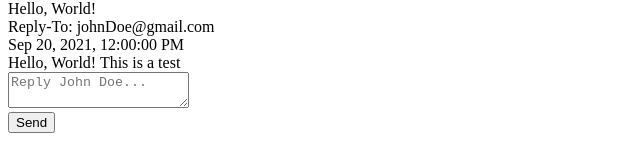
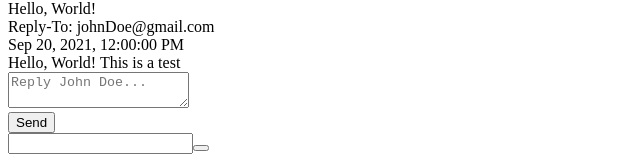
Before and after one commit to raphaelsanchez0/hear-mail, a Next.js app: page /email in a window 1280 px wide. Shown: the part 2557-2716 px from the top of the page, without its empty margins (0-640 px from the left). Built offline with nearby package versions, Linux system fonts and the light colour scheme; no server answers.

Commit message:
Added AI Functionality.

```diff
--- /dev/null
+++ b/app/open-ai-test/page.tsx
@@ -0,0 +1,45 @@
+"use client"
+import React, { useState } from "react";
+import OpenAI from "openai";
+import { Input } from "@/components/ui/input";
+import { Button } from "@/components/ui/button";
+
+export default function OpenAiProofOfConcept(){
+
+    const [input, setInput] = useState('')
+    const [response, setResponse] = useState('')
+
+    const openAi = new OpenAI({
+        apiKey:process.env.NEXT_PUBLIC_OPENAI_API_KEY,
+        dangerouslyAllowBrowser:true
+    })
+
+
+
+
+    const handleClick = async() =>{
+        const params:OpenAI.Chat.ChatCompletionCreateParams =
+        {
+            messages: [{role: 'user', content: input }],
+            model: 'gpt-3.5-turbo'
+        };
+        const chatCompletion: OpenAI.Chat.ChatCompletion = await openAi.chat.completions.create(params);
+
+        const chatGPTResponse = chatCompletion.choices[0].message.content
+        setResponse(chatGPTResponse!)
+    }
+
+
+    return(
+        <>
+        <div className="flex">
+            <Input value={input} onChange={(e)=>{
+                setInput(e.target.value)
+            }} />
+            <Button onClick={()=>handleClick()}/>
+
+        </div>
+        {response}
+        </>
+    )
+}
--- a/components/email-content/EmailContent.tsx
+++ b/components/email-content/EmailContent.tsx
@@ -10,6 +10,7 @@ import { Avatar, AvatarImage } from "../ui/avatar";
 import { AvatarFallback } from "@radix-ui/react-avatar";
 import { Mail } from "@/utils/types";
 import { format } from "date-fns/format";
+import OpenAiProofOfConcept from "@/app/open-ai-test/page";
 
 interface EmailContentProps {
   mail?: Mail | null;
@@ -99,6 +100,7 @@ export default function EmailContent({ mail }: EmailContentProps) {
           No message selected
         </div>
       )}
+      <OpenAiProofOfConcept/>
     </div>
   );
 }
--- a/package.json
+++ b/package.json
@@ -15,6 +15,7 @@
     "@radix-ui/react-separator": "^1.1.0",
     "@radix-ui/react-slot": "^1.1.0",
     "@radix-ui/react-switch": "^1.1.0",
+    "axios": "^1.7.7",
     "class-variance-authority": "^0.7.0",
     "clsx": "^2.1.1",
     "date-fns": "^4.0.0-beta.1",
@@ -22,6 +23,7 @@
     "next": "14.2.11",
     "next-auth": "^4.24.7",
     "next-themes": "^0.3.0",
+    "openai": "^4.61.0",
     "react": "^18",
     "react-dom": "^18",
     "react-resizable-panels": "^2.1.2",
```
Also changed, not shown: 1 other file (tests, documents, lock files or other folders).
